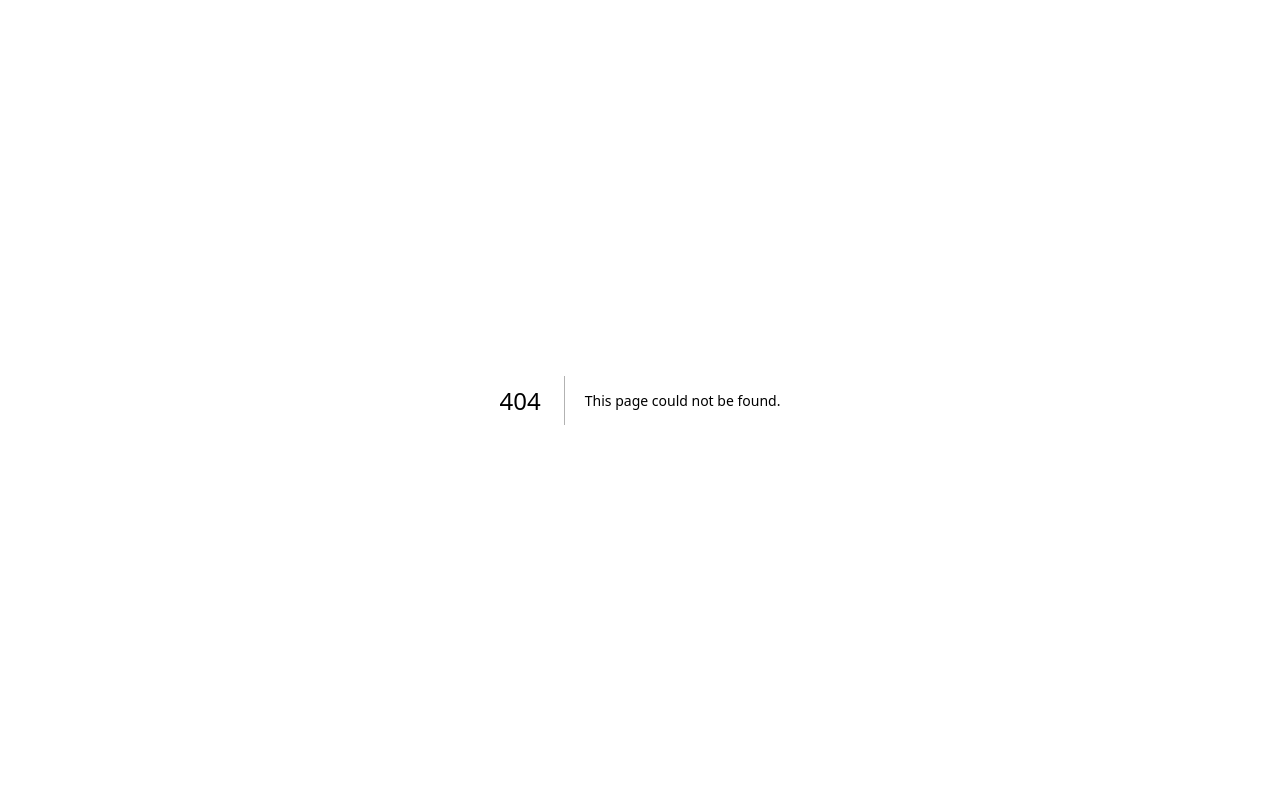
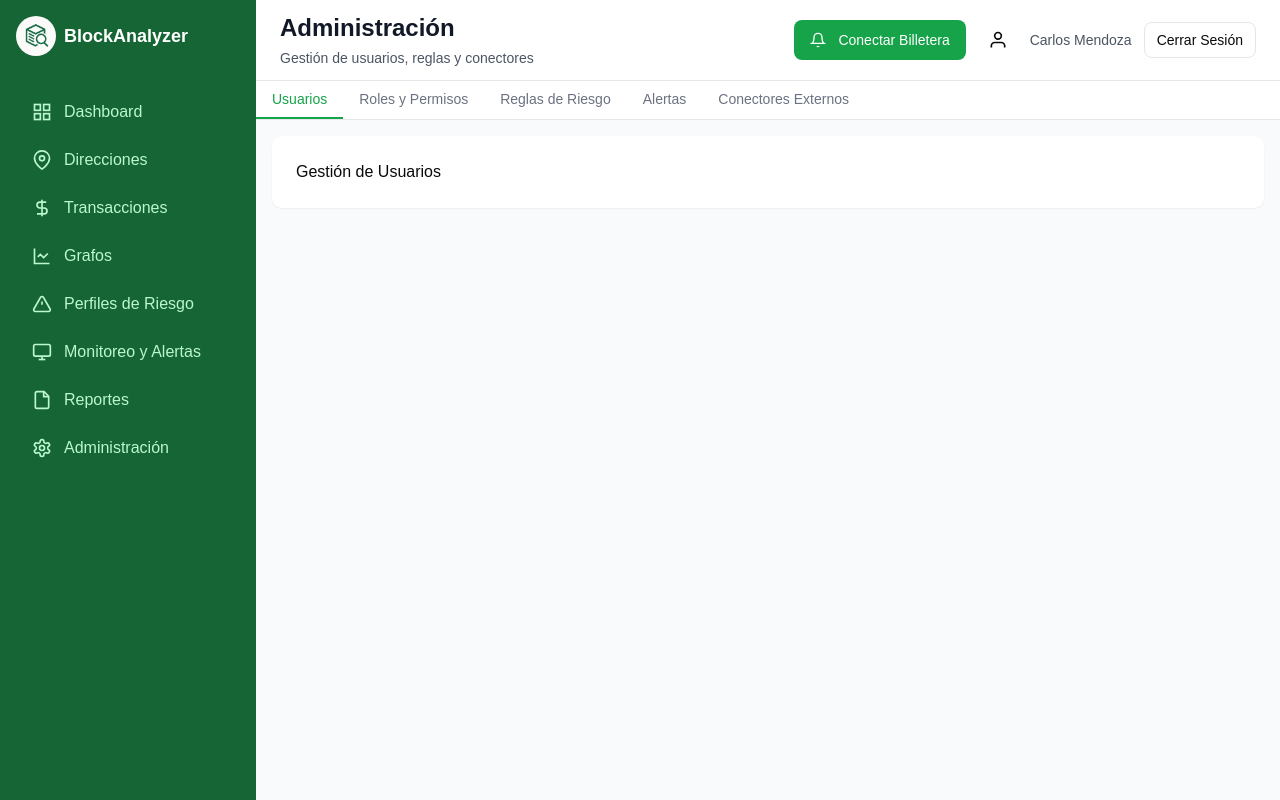
Before and after one commit to hibren/Programa-de-Trazabilidad-de-Criptomonedas-Orientado-a-Investigaciones-Forenses, a Next.js app in the folder frontend/: page /administracion in a window 1280 px wide. Before the commit this address had no page. Built offline with nearby package versions, Linux system fonts and the light colour scheme.

Commit message:
admin front iniciado

```diff
--- /dev/null
+++ b/frontend/app/administracion/layout.jsx
@@ -0,0 +1,44 @@
+"use client"
+
+import React, { useState } from "react"
+import Sidebar from "@/components/organisms/SideBar"
+import TopBar from "@/components/organisms/TopBar"
+import { TabNavigation, TabsList, TabsTrigger } from "@/components/molecules/TabNavigation"
+
+export default function AdministracionLayout({ children }) {
+  const [activeTab, setActiveTab] = useState("usuarios")
+
+  const tabs = [
+    { id: "usuarios", label: "Usuarios" },
+    { id: "roles", label: "Roles y Permisos" },
+    { id: "reglas", label: "Reglas de Riesgo" },
+    { id: "alertas", label: "Alertas" },
+    { id: "conectores", label: "Conectores Externos" },
+  ]
+
+  return (
+    <div className="min-h-screen bg-gray-50">
+      <Sidebar activeItem="administracion" />
+
+      <div className="md:ml-64 flex flex-col min-h-screen">
+        <TopBar
+          title="Administración"
+          subtitle="Gestión de usuarios, reglas y conectores"
+        />
+
+        {/* Tabs */}
+        <TabNavigation value={activeTab} onValueChange={setActiveTab}>
+          <TabsList>
+            {tabs.map((tab) => (
+              <TabsTrigger key={tab.id} value={tab.id}>
+                {tab.label}
+              </TabsTrigger>
+            ))}
+          </TabsList>
+
+          <div className="flex-1 overflow-y-auto p-4">{children}</div>
+        </TabNavigation>
+      </div>
+    </div>
+  )
+}
--- /dev/null
+++ b/frontend/app/administracion/page.jsx
@@ -0,0 +1,5 @@
+import AdministracionContent from "@/components/organisms/AdministracionContent"
+
+export default function AdministracionPage() {
+  return <AdministracionContent activeTab="usuarios" />
+}
--- /dev/null
+++ b/frontend/src/components/organisms/AdministracionContent.jsx
@@ -0,0 +1,20 @@
+"use client"
+
+const AdministracionContent = ({ activeTab }) => {
+  switch (activeTab) {
+    case "usuarios":
+      return <div className="bg-white p-6 rounded-lg shadow-sm">Gestión de Usuarios</div>
+    case "roles":
+      return <div className="bg-white p-6 rounded-lg shadow-sm">Gestión de Roles y Permisos</div>
+    case "reglas":
+      return <div className="bg-white p-6 rounded-lg shadow-sm">Configuración de Reglas de Riesgo</div>
+    case "alertas":
+      return <div className="bg-white p-6 rounded-lg shadow-sm">Configuración de Alertas</div>
+    case "conectores":
+      return <div className="bg-white p-6 rounded-lg shadow-sm">Gestión de Conectores Externos</div>
+    default:
+      return <div className="bg-white p-6 rounded-lg shadow-sm">Seleccione una opción</div>
+  }
+}
+
+export default AdministracionContent
--- a/frontend/src/components/organisms/SideBar.jsx
+++ b/frontend/src/components/organisms/SideBar.jsx
@@ -18,7 +18,7 @@ const Sidebar = ({ activeItem = "dashboard" }) => {
     { id: "risk", icon: "risk", label: "Perfiles de Riesgo", href: "/riesgo" },
     { id: "monitor", icon: "monitor", label: "Monitoreo y Alertas", href: "/monitoreo" },
     { id: "reports", icon: "reports", label: "Reportes", href: "/reportes" },
-    { id: "admin", icon: "admin", label: "Administración", href: "/admin" },
+    { id: "admin", icon: "admin", label: "Administración", href: "/administracion" },
   ]
 
   const handleItemClick = (id) => {
```
